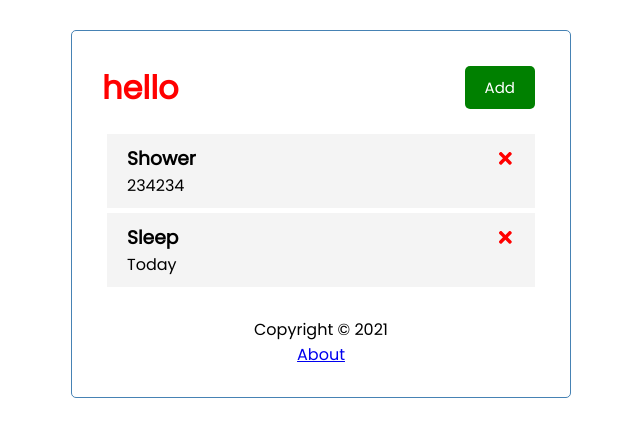
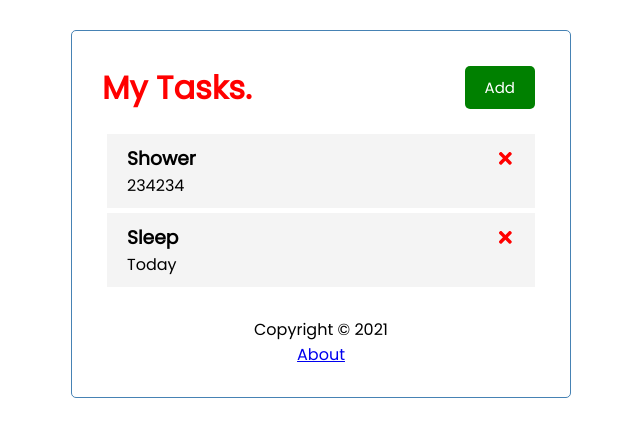
Before and after one commit to danCoda/react-tasks-list, a React (Create React App) app: page / in a window 1280 px wide. Shown: the top 436 px of the page, without its empty margins (319-959 px from the left). Built offline with nearby package versions, Linux system fonts and the light colour scheme; data requests are answered from the project's data file.

Commit message:
Some wording changed.

```diff
--- a/public/index.html
+++ b/public/index.html
@@ -13,7 +13,7 @@
 
     <link rel="manifest" href="%PUBLIC_URL%/manifest.json" />
 
-    <title>Task TRacker</title>
+    <title>Task Tracker</title>
   </head>
   <body>
     <noscript>You need to enable JavaScript to run this app.</noscript>
--- a/src/App.js
+++ b/src/App.js
@@ -91,7 +91,7 @@ const App = () => {
         <Header
           onAdd={() => setShowAddTask(!showAddTask)}
           showAdd={showAddTask}
-          title='hello'
+          title='My Tasks.'
         />
 
         <Route path='/' exact render={ props => (
```
